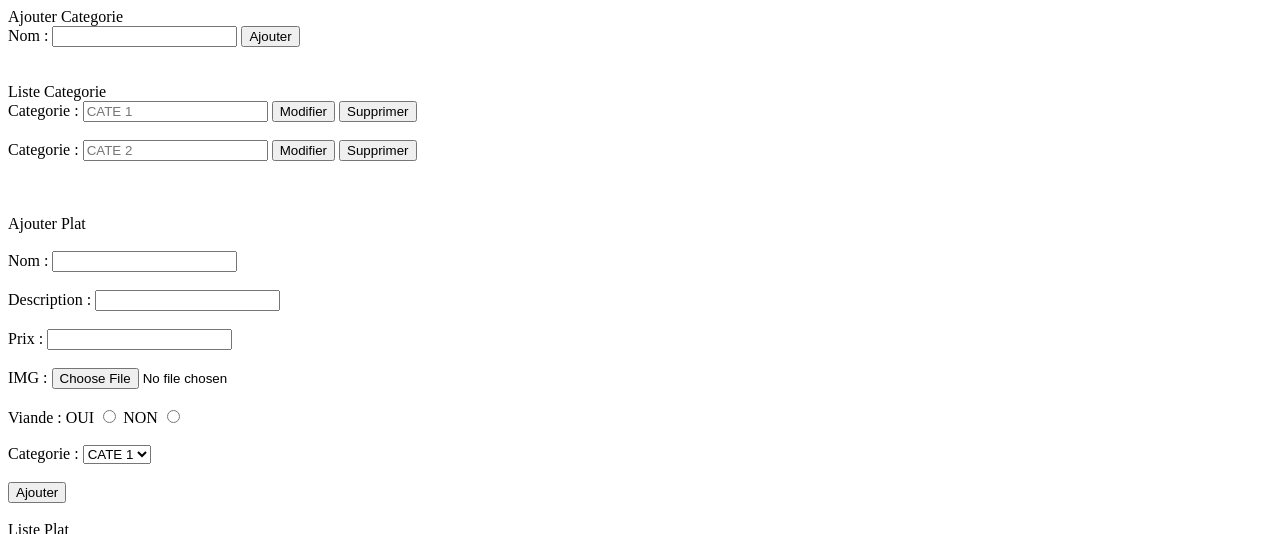
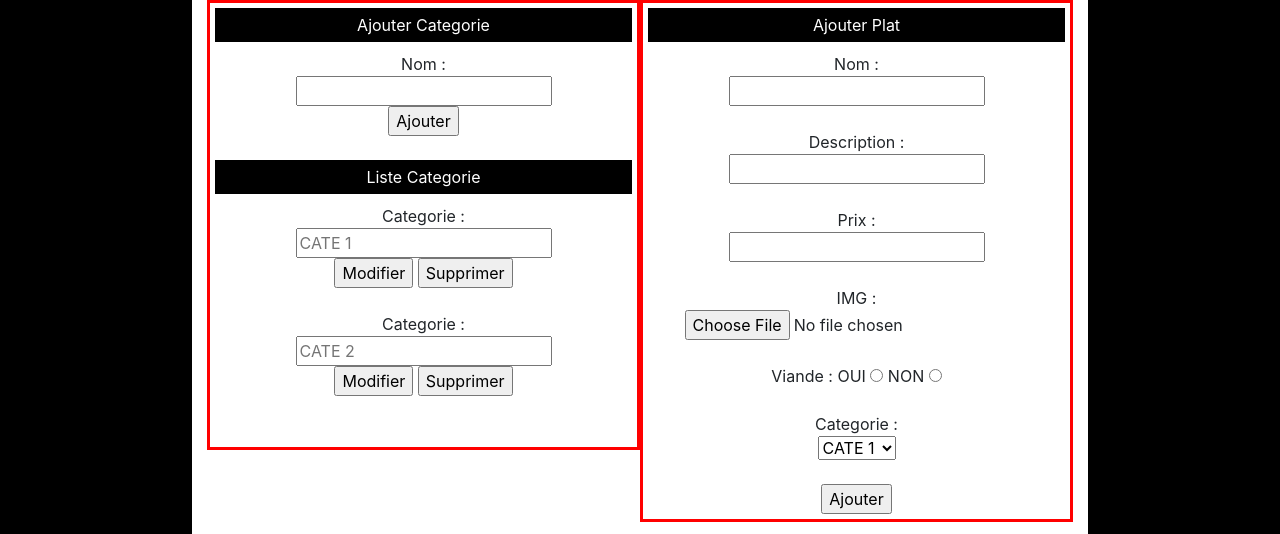
Before and after one commit to paul-le/Projet-Pro, a PHP site: page /admin.php in a window 1280 px wide. Shown: the top 534 px of the page. Run offline with PHP 8.4, Linux system fonts and the light colour scheme; data comes from the database, SQL or seed files in the repository.

Commit message:
ajout css admin

```diff
--- a/admin.php
+++ b/admin.php
@@ -28,12 +28,27 @@
 <html>
 <head>
 	<title>ADMIN</title>
+	<link rel="stylesheet" type="text/css" href="css/admin.css">
+	<link rel="stylesheet" href="https://stackpath.bootstrapcdn.com/bootstrap/4.1.3/css/bootstrap.min.css" integrity="sha384-MCw98/SFnGE8fJT3GXwEOngsV7Zt27NXFoaoApmYm81iuXoPkFOJwJ8ERdknLPMO" crossorigin="anonymous">
+	<script src="https://code.jquery.com/jquery-3.3.1.slim.min.js" integrity="sha384-q8i/X+965DzO0rT7abK41JStQIAqVgRVzpbzo5smXKp4YfRvH+8abtTE1Pi6jizo" crossorigin="anonymous"></script>
+	<script src="https://cdnjs.cloudflare.com/ajax/libs/popper.js/1.14.3/umd/popper.min.js" integrity="sha384-ZMP7rVo3mIykV+2+9J3UJ46jBk0WLaUAdn689aCwoqbBJiSnjAK/l8WvCWPIPm49" crossorigin="anonymous"></script>
+	<script src="https://stackpath.bootstrapcdn.com/bootstrap/4.1.3/js/bootstrap.min.js" integrity="sha384-ChfqqxuZUCnJSK3+MXmPNIyE6ZbWh2IMqE241rYiqJxyMiZ6OW/JmZQ5stwEULTy" crossorigin="anonymous"></script>
+
 </head>
-<body>
-	<main>
-		Ajouter Categorie<br />
+<body id="bodyAdmin" >
+
+	<main id="mainAdmin" class="container-fluid">
+		<section id="categorieAndPlat" >
+
+			<section id="addCategorie">
+				<div id="titreAddCategorie">
+					Ajouter Categorie
+				</div>
+
+
 				<form action="" method="post">
-			Nom : <input type="text" name="nameCategorie">
+
+					Nom :<br /> <input type="text" name="nameCategorie"><br />
 
 					<input type="submit" name="newCategorie" value="Ajouter">
 				</form>
@@ -57,9 +72,16 @@
 				}
 
 				?>
-		<br /><br />
 
-		Liste Categorie<br />
+
+				<br />
+
+
+
+				<div id="titreListeCategorie">
+					Liste Categorie
+				</div>
+
 				<?php
 
 
@@ -69,7 +91,7 @@
 					for ($i=0; $i < $nbCat ; $i++)
 						{?>
 							<form method="post" action="">
-						Categorie : <input type="text" name="upCat" placeholder="<?php echo $categorie[$i][1]; ?>">
+								Categorie :<br /> <input type="text" name="upCat" placeholder="<?php echo $categorie[$i][1]; ?>"><br />
 								<input id="buttonAdmin" type="submit" name="updateCategorie<?php echo $categorie[$i][0]; ?>" value="Modifier">
 								<input id="buttonAdmin" type="submit" name="deleteCategorie<?php echo $categorie[$i][0]; ?>" value="Supprimer">
 								<br><br>
@@ -110,20 +132,26 @@
 						echo "PAS DE CATEGORIE";
 					}
 					?>
-		<br /><br />
+				</section>
 
 
 
-		Ajouter Plat<br /><br />
+
+				<br /><br />
+
+				<section id="addPlat">
+					<div id="titreListeCategorie">
+						Ajouter Plat
+					</div>
 
 					<form action="" method="post" enctype="multipart/form-data">
-			Nom : <input type="text" name="nameProduit" required><br /><br />
+						Nom : <br /><input type="text" name="nameProduit" required><br /><br />
 
-			Description : <input type="textarea" name="descriptionProduit" required><br /><br />
+						Description : <br /><input type="textarea" name="descriptionProduit" required><br /><br />
 
-			Prix : <input type="number" step="0.01" name="prixProduit" required><br /><br />
+						Prix :<br /> <input type="number" step="0.01" name="prixProduit" required><br /><br />
 
-			IMG : <input type="file" name="imgProduit" required><br /><br />
+						IMG : <br /><input type="file" name="imgProduit" required><br /><br />
 
 
 						Viande :  OUI <input type="radio" name="viande" value="oui">
@@ -131,7 +159,7 @@
 						<br /><br />
 
 
-			Categorie : <select type='post' name="categorie">
+						Categorie : <br /><select type='post' name="categorie">
 							<?php
 							for ($i  =0; $i < $nbCat; $i++)
 								{?>
@@ -158,6 +186,7 @@
 							$prix = $_POST['prixProduit'];
 
 							$id_categorie = $bdd->executeassoc("SELECT * FROM categorie WHERE nom = '".$_POST['categorie']."' ");
+
 
 
 							$viande = $_POST['viande'] ;
@@ -211,7 +240,7 @@
 								}
 								elseif ($produit->addProduit($nom, $description, $prix, $id_categorie[0]['id'], $img, $viande, $bdd) == "produitExist")
 								{
-					echo "CE PRODUIT EXISTE";
+									echo "CE NOM EXISTE";
 								}
 								elseif ($produit->addProduit($nom, $description, $prix, $id_categorie[0]['id'], $img, $viande, $bdd) == "info")
 								{
@@ -225,20 +254,24 @@
 						}
 
 						?>
+					</section>
+
+
+
+				</section>
+
+
 
 				<br/>
+				<div id="listePlat">
+					LISTE DES PLATS
+				</div>
+				<section id="no-more-tables">
 
-		Liste Plat<br /><br />
 					<form method="post" action="" enctype="multipart/form-data">
 
-			<table>
-				<thead>
-					<tr>
-						<th colspan="6">Liste des plats</th>
-					</tr>
-				</thead>
-
-				<tbody>
+						<table class="col-md-12 table-bordered table-striped table-condensed cf">
+							<thead class="cf">
 								<tr>
 									<td>Nom</td>
 									<td>Description</td>
@@ -249,16 +282,20 @@
 									<td></td>
 									<td></td>
 								</tr>
+							</thead>
+
+							<tbody>
+
 								<?php
 								for ($i = 0; $i < $nbPlats ; $i ++)
 									{?>
 										<tr>
-								<td><?php echo $plats[$i][1];  ?></td>
-								<td><?php echo $plats[$i][2];  ?></td>
-								<td><?php echo $plats[$i][4];  ?></td>
-								<td><?php echo $plats[$i][8];  ?></td>
-								<td><img src="photoProduit/<?php echo $plats[$i][5] ?>" width="100"></td>
-								<td><?php echo $plats[$i][6];  ?></td>
+											<td data-title="Nom"><?php echo $plats[$i][1];  ?></td>
+											<td data-title="Description"><?php echo $plats[$i][2];  ?></td>
+											<td  data-title="Prix" class="numeric"><?php echo $plats[$i][4];  ?></td>
+											<td  data-title="Categorie"><?php echo $plats[$i][8];  ?></td>
+											<td  data-title="Photo"><img src="photoProduit/<?php echo $plats[$i][5] ?>" width="100"></td>
+											<td  data-title="Viande"><?php echo $plats[$i][6];  ?></td>
 											<td><input type="submit" name="modifierProduit<?php echo $plats[$i][0]; ?>" value="Modifier" ></td>
 											<td><input type="submit" name="deleteProduit<?php echo $plats[$i][0];  ?>" value="Supprimer" ></td>
 										</tr>
@@ -283,11 +320,22 @@
 
 
 											?>
-									<input type="text" name="id" placeholder="<?php echo $updateProduit[0][0];  ?>">
+
 											<input type="text" name="updateNameProduit" placeholder="<?php echo $updateProduit[0][1];  ?>">
 											<input type="textarea" name="updateDescriptionProduit" placeholder="<?php echo $updateProduit[0][2];  ?>">
 											<input type="number" step="0.01" name="updatePrixProduit" placeholder="<?php echo $updateProduit[0][4];  ?>">
+											Categorie : <select type='post' name="updateCategorie">
+												<option>.....</option>
+												<?php
+												for ($i  =0; $i < $nbCat; $i++)
+													{?>
+														<option><?php echo $categorie[$i][1]; ?></option>
+														<?php
+													}
 
+													?>
+
+												</select>
 												<input type="file" name="updateImgProduit">
 												Viande :  OUI <input type="radio" name="updateViandeProduit" value="oui">
 												NON <input type="radio" name="updateViandeProduit" value="non">
@@ -306,11 +354,31 @@
 												$updateNom = $_POST['updateNameProduit'];
 												$updateDescription = $_POST['updateDescriptionProduit'];
 												$updatePrix = $_POST['updatePrixProduit'];
+												$updateCategorie = $_POST['updateCategorie'];
+
+
+												$id_categorieUpdate = $bdd->execute("SELECT * FROM categorie WHERE nom = '".$_POST['updateCategorie']."' ");
+												var_dump($id_categorieUpdate);
+
+												if (empty($id_categorieUpdate))
+												{
+													$id_categorieUpdate = $updateProduit[0][3];
+												}
+
+
+												if (!empty($_POST['updateViandeProduit']))
+												{
 													$updateViande = $_POST['updateViandeProduit'];
+												}
+												else
+												{
+													$updateViande = $updateProduit[0][6];
+												}
 
 
 
-									if (!empty($_FILES['updateImgProduit']))
+
+												if ($_FILES['updateImgProduit']['size'] == 0 && $_FILES['updateImgProduit']['error'] == 0)
 												{
 
 													$tailleMax = 2097152 ;
@@ -356,6 +424,7 @@
 														else
 														{
 															echo "Votre photo de profil doit être au format jpg, jpeg ou png. ";
+
 														}
 
 													}
@@ -366,50 +435,49 @@
 												}
 												else
 												{
-
 													$updateImg = $updateProduit[0][5];
-										var_dump($updateImg);
-
 												}
 
 
 
 
 
+												$nameProduit = $bdd->execute("SELECT nom FROM plats WHERE nom = '$updateNom'");
 
 
-
-										if ($produit->updateProduits($updateNom, $updateDescription, $updatePrix, $updateImg, $updateViande, $id, $bdd) == "nameChange")
+												if (!empty($nameProduit))
+												{
+													echo "Ce nom de plats existe";
+												}
+												elseif($produit->updateProduits($updateNom, $updateDescription, $updatePrix, $id_categorieUpdate[0][0] , $updateImg, $updateViande, $id, $bdd) == "nameChange")
 												{
 													echo "Le nom a changer";
 												}
 
-										if ($produit->updateProduits($updateNom, $updateDescription, $updatePrix, $updateImg, $updateViande, $id, $bdd) == "descriptionChange")
+												if ($produit->updateProduits($updateNom, $updateDescription, $updatePrix, $id_categorieUpdate[0][0], $updateImg, $updateViande, $id, $bdd) == "descriptionChange")
 												{
 													echo "La description a changer";
 												}
 
-										if ($produit->updateProduits($updateNom, $updateDescription, $updatePrix, $updateImg, $updateViande, $id, $bdd) == "prixChange")
+												if ($produit->updateProduits($updateNom, $updateDescription, $updatePrix, $id_categorieUpdate[0][0], $updateImg, $updateViande, $id, $bdd) == "prixChange")
 												{
 													echo "Le prix a changer";
 												}
 
-										if ($produit->updateProduits($updateNom, $updateDescription, $updatePrix, $updateImg, $updateViande, $id, $bdd) == "imgChange")
+												if ($produit->updateProduits($updateNom, $updateDescription, $updatePrix, $id_categorieUpdate[0][0], $updateImg, $updateViande, $id, $bdd) == "updateChange")
+												{
+													echo "La Categorie a changer";
+												}
+
+												if ($produit->updateProduits($updateNom, $updateDescription, $updatePrix, $id_categorieUpdate[0][0], $updateImg, $updateViande, $id, $bdd) == "imgChange")
 												{
 													echo "La photo a changer";
 												}
 
-										if ($produit->updateProduits($updateNom, $updateDescription, $updatePrix, $updateImg, $updateViande, $id, $bdd) == "viandeChange")
+												if ($produit->updateProduits($updateNom, $updateDescription, $updatePrix, $id_categorieUpdate[0][0], $updateImg, $updateViande, $id, $bdd) == "viandeChange")
 												{
 													echo "La viande a changer";
 												}
-
-
-
-
-
-
-
 
 											}
 
@@ -423,6 +491,9 @@
 								</table>
 
 							</form>
+				</section>
+
+
 
 
 
--- a/class/produits.php
+++ b/class/produits.php
@@ -58,7 +58,7 @@
 			}
 		}
 
-		public function updateProduits($updateNom, $updateDescription, $updatePrix, $updateImg, $updateViande, $id, $bdd)
+		public function updateProduits($updateNom, $updateDescription, $updatePrix, $updateCategorie, $updateImg, $updateViande, $id, $bdd)
 		{
 			if (!empty($updateNom))
 			{
@@ -76,6 +76,12 @@
 			{
 				$update = $bdd->executeonly("UPDATE plats SET prix = '$updatePrix' WHERE id ='$id'");
 				return "prixChange";
+			}
+
+			if (!empty($updateCategorie))
+			{
+				$update = $bdd->executeonly("UPDATE plats SET id_categorie = '$updateCategorie' WHERE id ='$id'");
+				return "categorieChange";
 			}
 
 			if (!empty($updateImg))
--- /dev/null
+++ b/css/admin.css
@@ -0,0 +1,131 @@
+#bodyAdmin{
+	background-color: black ;
+}
+
+#mainAdmin{
+	width: 70%;
+	margin: 0 auto ;
+	background-color: white;
+}
+
+
+
+#categorieAndPlat{
+	width: 100%;
+	display: flex;
+	flex-direction: row;
+	flex-wrap: nowrap;
+
+}
+
+#titreAddCategorie{
+	background-color: black;
+	color: white ;
+	padding: 5px;
+	margin-bottom: 10px;
+}
+
+#addCategorie{
+	width: 50%;
+	margin : 0 auto;
+	text-align: center;
+	border-style: solid;
+	border-color: red;
+	padding: 5px;
+	height: 450px;
+	overflow: scroll;
+}
+
+#titreListeCategorie{
+	background-color: black;
+	color: white ;
+	padding: 5px;
+	margin-bottom: 10px;
+}
+
+#addPlat{
+	width: 50%;
+	margin : 0 auto;
+	text-align: center;
+	border-style: solid;
+	border-color: red;
+	padding: 5px;
+}
+
+#listePlat{
+	background-color: black;
+	color: white;
+	text-align: center;
+	width: 50%;
+	margin : 0 auto;
+}
+
+@media screen and (max-width: 768px) {
+  #mainAdmin {
+    width: 100%;
+
+  }
+
+  #categorieAndPlat{
+  	display: flex;
+  	flex-direction: column;
+  }
+
+  #addCategorie{
+  	width: 80%;
+  }
+
+  #addPlat{
+  	width: 80%;
+  }
+
+  /* Force table to not be like tables anymore */
+	#no-more-tables table,
+	#no-more-tables thead,
+	#no-more-tables tbody,
+	#no-more-tables th,
+	#no-more-tables td,
+	#no-more-tables tr {
+		display: block;
+	}
+
+	/* Hide table headers (but not display: none;, for accessibility) */
+	#no-more-tables thead tr {
+		position: absolute;
+		top: -9999px;
+		left: -9999px;
+	}
+
+	#no-more-tables tr { border: 1px solid #ccc; }
+
+	#no-more-tables td {
+		/* Behave  like a "row" */
+		border: none;
+		border-bottom: 1px solid #eee;
+		position: relative;
+		padding-left: 50%;
+		white-space: normal;
+		text-align:left;
+	}
+
+	#no-more-tables td:before {
+		/* Now like a table header */
+		position: absolute;
+		/* Top/left values mimic padding */
+		top: 6px;
+		left: 6px;
+		width: 45%;
+		padding-right: 10px;
+		white-space: nowrap;
+		text-align:left;
+		font-weight: bold;
+	}
+
+	/*
+	Label the data
+	*/
+	#no-more-tables td:before { content: attr(data-title); }
+
+
+
+}
```
Also changed, not shown: photoProduit/BBBBBBB.jpg (added), photoProduit/nom.jpg (added), photoProduit/on test.jpg (added). Lines whose indentation alone changed are shown as unchanged.
